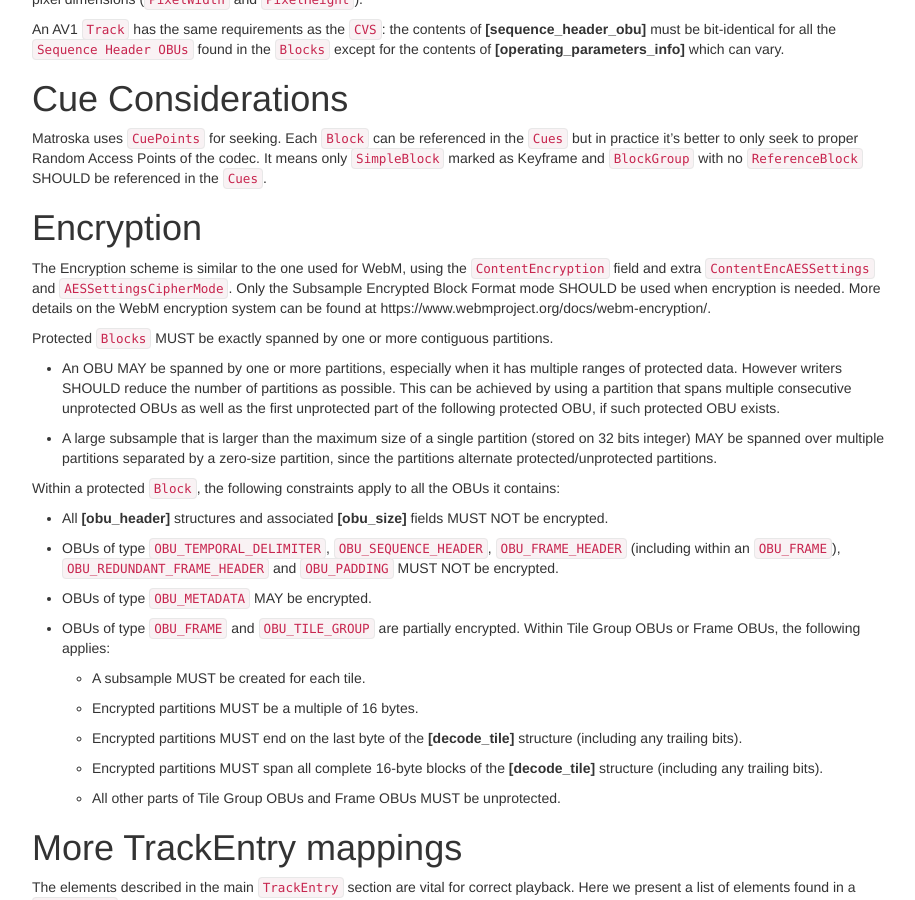
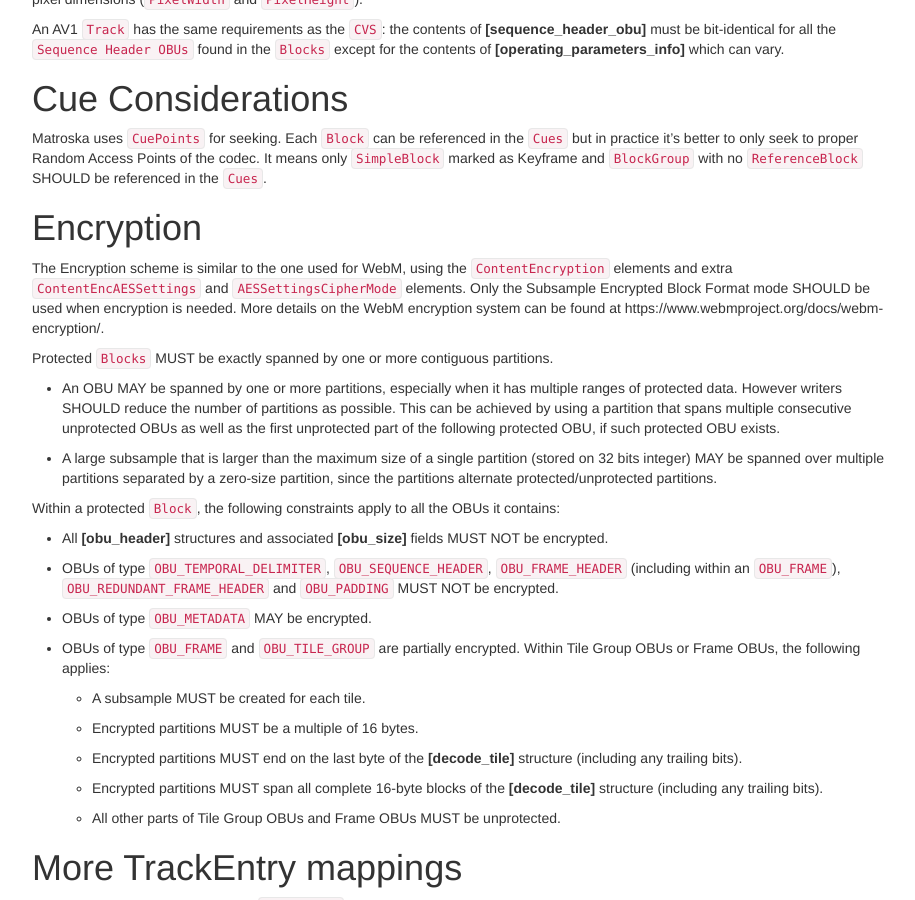
Before and after one commit to ietf-wg-cellar/matroska-specification, a Jekyll site: the page built from codec/av1.md, in a window 1280 px wide and 900 px high, scrolled down 3496 px. Shown: the whole window, without its empty margins (273-1188 px from the left). Built offline with Jekyll 4.4.1, drawn with Linux system fonts in a browser that asks for light colours; our own code applies the rules of GitHub Pages for plain Markdown files.

Commit message:
av1: ContentEncryption/ContentEncAESSettings/AESSettingsCipherMode are EBML elements

```diff
--- a/codec/av1.md
+++ b/codec/av1.md
@@ -145,7 +145,7 @@ Matroska uses `CuePoints` for seeking. Each `Block` can be referenced in the `Cu
 
 # Encryption
 
-The Encryption scheme is similar to the one used for WebM, using the `ContentEncryption` field and extra `ContentEncAESSettings` and `AESSettingsCipherMode`. Only the Subsample Encrypted Block Format mode SHOULD be used when encryption is needed. More details on the WebM encryption system can be found at https://www.webmproject.org/docs/webm-encryption/.
+The Encryption scheme is similar to the one used for WebM, using the `ContentEncryption` elements and extra `ContentEncAESSettings` and `AESSettingsCipherMode` elements. Only the Subsample Encrypted Block Format mode SHOULD be used when encryption is needed. More details on the WebM encryption system can be found at https://www.webmproject.org/docs/webm-encryption/.
 
 Protected `Blocks` MUST be exactly spanned by one or more contiguous partitions.
 
```
